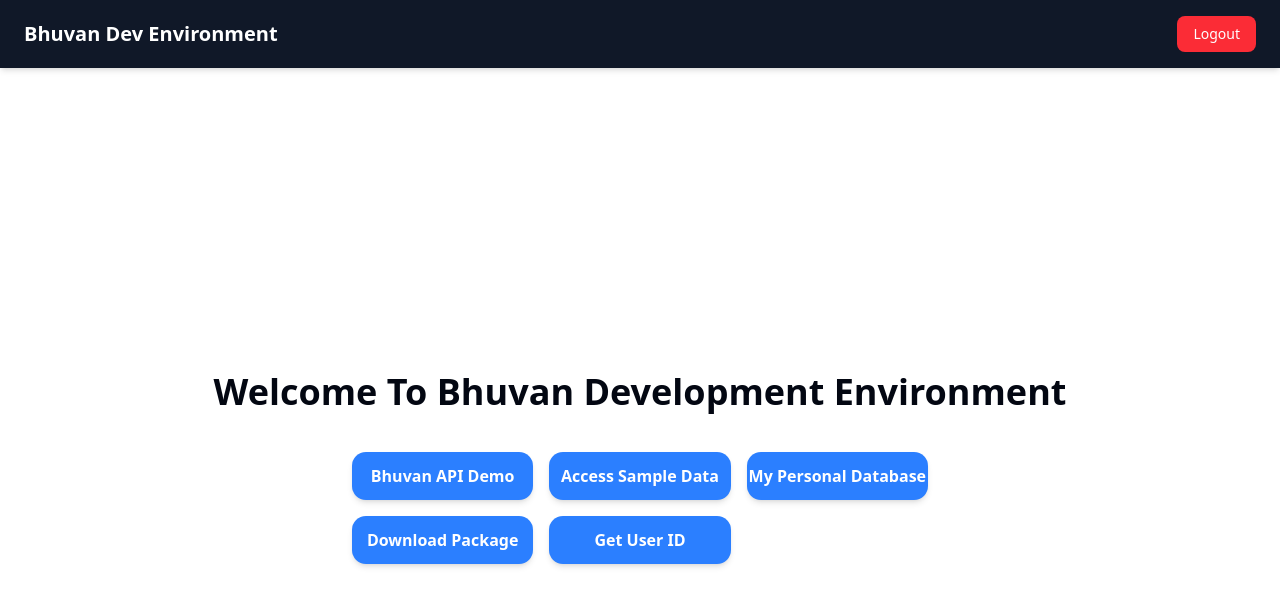
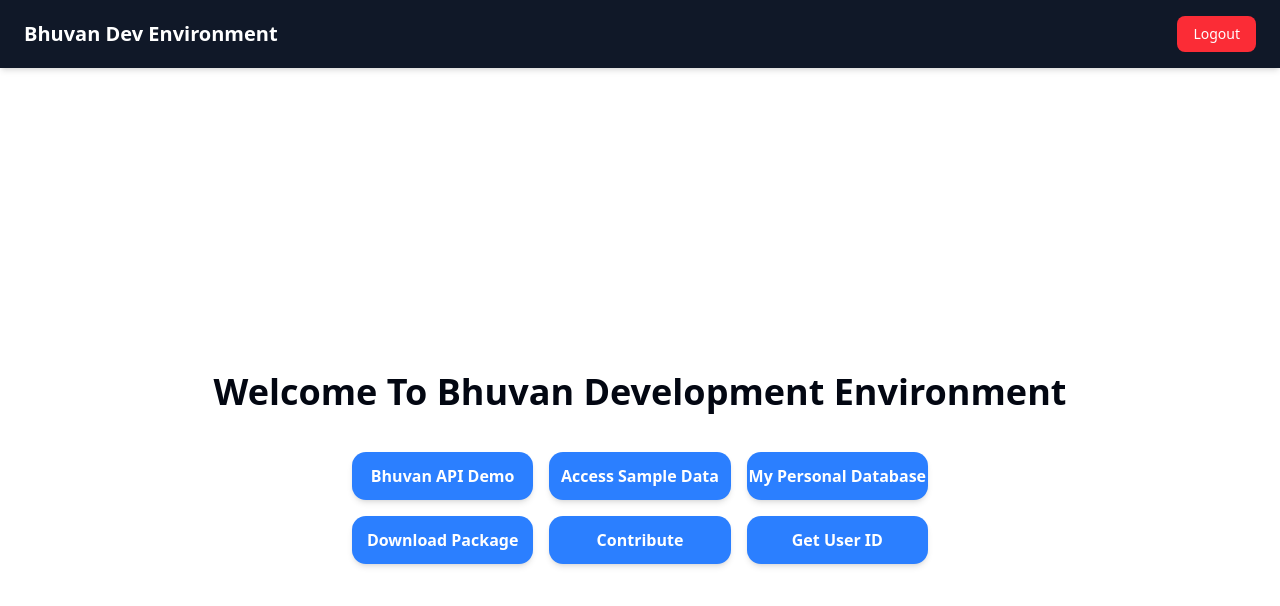
Before and after one commit to atomiclifestyle/frontend-kit-bhuvan, a Next.js app: page /main in a window 1280 px wide. Shown: the top 606 px of the page. Built offline with nearby package versions, Linux system fonts and the light colour scheme; no server answers.

Commit message:
Update page.jsx

```diff
--- a/src/app/main/page.jsx
+++ b/src/app/main/page.jsx
@@ -66,6 +66,13 @@
                     Download Package
                     </button>
 
+                    <a
+                    href="https://github.com/atomiclifestyle/bhuvan-projects-base"
+                    className="w-full py-3 rounded-xl font-semibold bg-blue-500 text-white hover:bg-blue-600 transition transform hover:scale-105 shadow-md"
+                    >
+                    Contribute
+                    </a>
+
                     <GetUserIdButton />
                 </div>
             </div>
```
